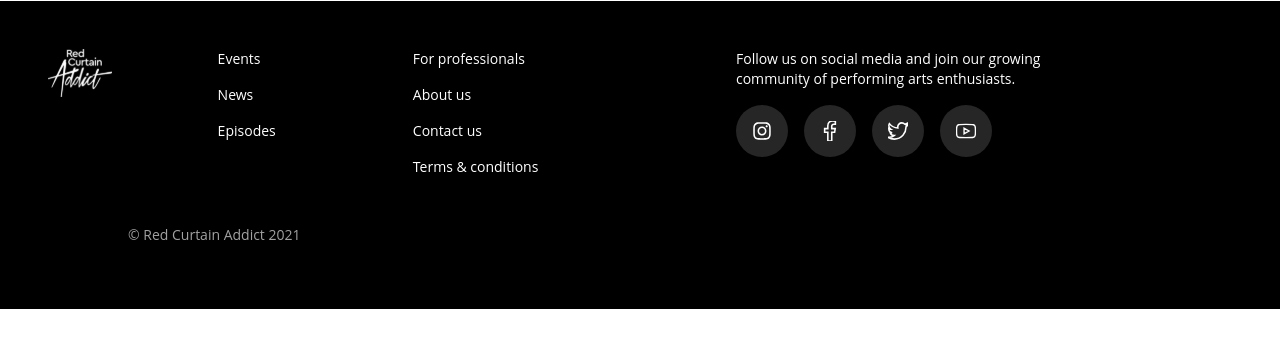
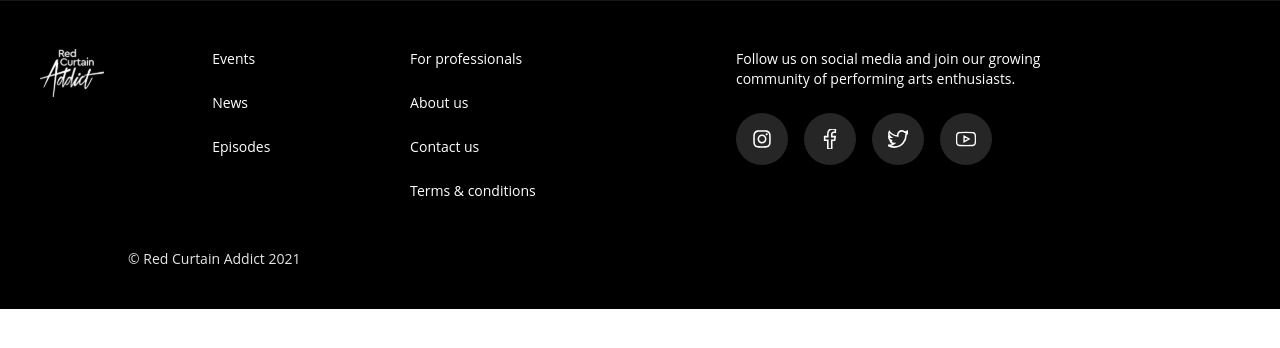
Before and after one commit to jomercapito/404-mockup2, a React (Vite) app in the folder ArticlePage/: page / in a window 1280 px wide. Shown: the top 348 px of the page. Built offline with nearby package versions, Linux system fonts and the light colour scheme.

Commit message:
FOOTER | Update the footer.

```diff
--- a/ArticlePage/src/sections/Footer.jsx
+++ b/ArticlePage/src/sections/Footer.jsx
@@ -4,26 +4,26 @@ import footerLogo from "../assets/images/footer/footer-logo.svg";
 
 export default function Footer() {
   return (
-    <footer className="border-t bg-black text-white pt-12 pb-16">
+    <footer className="border-t border-neutral-900 bg-black text-white pt-12 pb-10">
       <div className="max-w-screen-xl mx-auto flex flex-wrap justify-between gap-8 px-8 md:px-0">
-        <div className="w-full ml-12 md:w-[8%]">
+        <div className="w-full md:ml-10 md:w-[8%]">
           <img src={footerLogo} alt="Red Curtain Addict" />
         </div>
 
-        <div className="w-full md:w-[10%] space-y-4 text-sm">
+        <div className="w-full md:w-[10%] space-y-6 text-sm">
           <p className="hover:underline cursor-pointer">Events</p>
           <p className="hover:underline cursor-pointer">News</p>
           <p className="hover:underline cursor-pointer">Episodes</p>
         </div>
 
-        <div className="w-full md:w-[20%] space-y-4 text-sm">
+        <div className="w-full md:w-[20%] space-y-6 text-sm">
           <p className="hover:underline cursor-pointer">For professionals</p>
           <p className="hover:underline cursor-pointer">About us</p>
           <p className="hover:underline cursor-pointer">Contact us</p>
           <p className="hover:underline cursor-pointer">Terms & conditions</p>
         </div>
 
-        <div className="w-full md:w-[40%] space-y-4 mr-8 text-sm">
+        <div className="w-full md:w-[40%] space-y-6 mr-8 text-sm">
           <p className="w-[70%]">
             Follow us on social media and join our growing community of
             performing arts enthusiasts.
@@ -44,7 +44,7 @@ export default function Footer() {
           </div>
         </div>
       </div>
-      <div className="max-w-screen-xl ml-32 mt-12 text-sm text-neutral-400 text-left px-8 md:px-0">
+      <div className="max-w-screen-xl ml-0 md:ml-12 xl:ml-32 2xl:ml-48 mt-12 text-sm text-neutral-200 text-left px-8 md:px-0">
         © Red Curtain Addict 2021
       </div>
     </footer>
```
